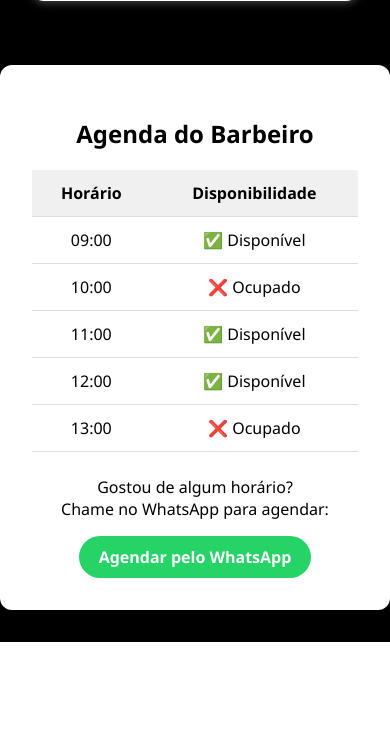
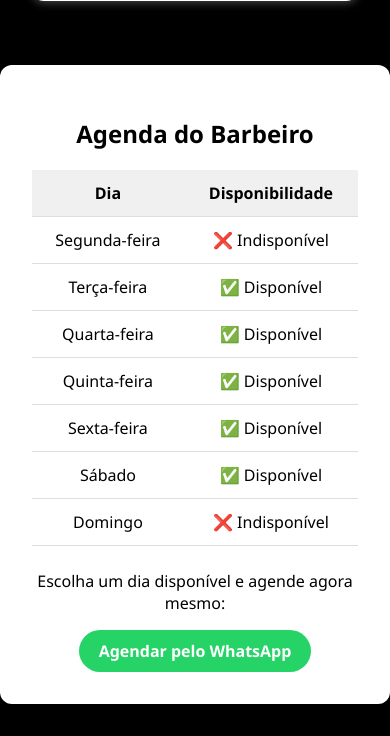
Before and after one commit to JCassimiro2/BarberSabara, a PHP site: the page made by Serviços.html in a window 390 px wide. Shown: the part 598-1334 px from the top of the page. Before the commit the page ends 1240 px from the top, so only its background shows below. Run offline with PHP 8.4, Linux system fonts and the light colour scheme.

Commit message:
responsividade e zap

```diff
--- a/Serviços.html
+++ b/Serviços.html
@@ -31,37 +31,45 @@
   <table class="tabela-agenda">
     <thead>
       <tr>
-        <th>Horário</th>
+        <th>Dia</th>
         <th>Disponibilidade</th>
       </tr>
     </thead>
     <tbody>
       <tr>
-        <td>09:00</td>
+        <td>Segunda-feira</td>
+        <td>❌ Indisponível</td>
+      </tr>
+      <tr>
+        <td>Terça-feira</td>
         <td>✅ Disponível</td>
       </tr>
       <tr>
-        <td>10:00</td>
-        <td>❌ Ocupado</td>
-      </tr>
-      <tr>
-        <td>11:00</td>
+        <td>Quarta-feira</td>
         <td>✅ Disponível</td>
       </tr>
       <tr>
-        <td>12:00</td>
+        <td>Quinta-feira</td>
         <td>✅ Disponível</td>
       </tr>
       <tr>
-        <td>13:00</td>
-        <td>❌ Ocupado</td>
+        <td>Sexta-feira</td>
+        <td>✅ Disponível</td>
+      </tr>
+      <tr>
+        <td>Sábado</td>
+        <td>✅ Disponível</td>
+      </tr>
+      <tr>
+        <td>Domingo</td>
+        <td>❌ Indisponível</td>
       </tr>
     </tbody>
   </table>
 
   <div class="whatsapp-contato">
-    <p>Gostou de algum horário? <br> Chame no WhatsApp para agendar:</p>
-    <a href="https://wa.me/SEUNUMEROAQUI?text=Olá!%20Gostaria%20de%20agendar%20um%20horário%20com%20você." target="_blank" class="btn-zap">Agendar pelo WhatsApp</a>
+    <p>Escolha um dia disponível e agende agora mesmo:</p>
+    <a href="https://wa.me/44997285321?text=Olá!%20Gostaria%20de%20agendar%20um%20horário%20com%20você." target="_blank" class="btn-zap">Agendar pelo WhatsApp</a>
   </div>
 </section>
 
```
Also changed, not shown: css/styleBarba.css (+30 -0 lines), css/styleCabelo.css (+30 -0 lines).
